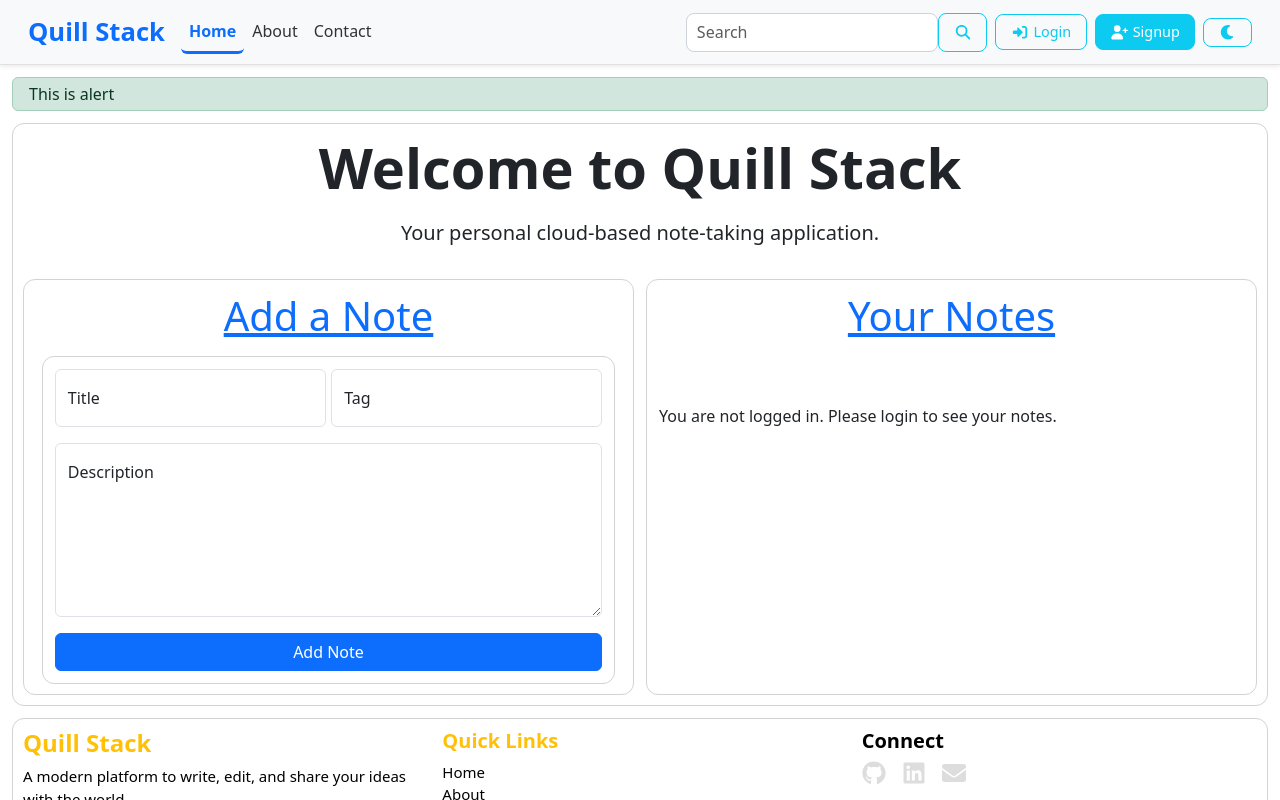
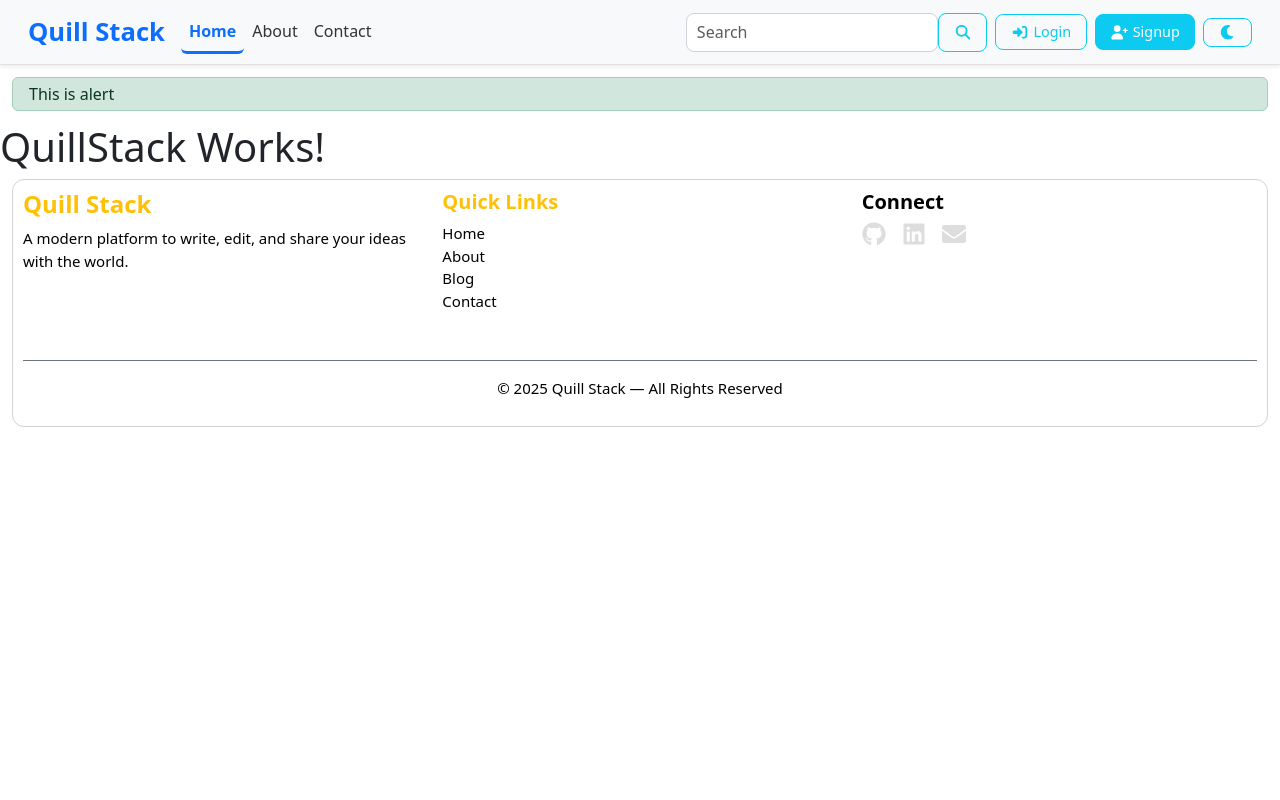
Before and after one commit to Gurpreet1109/quillstack-frontend, a React (Vite) app: page / in a window 1280 px wide. Shown: the top 800 px of the page. Built offline with nearby package versions, Linux system fonts and the light colour scheme.

Commit message:
Fix Vite paths + remove manual script

```diff
--- a/src/App.jsx
+++ b/src/App.jsx
@@ -10,7 +10,7 @@ import Notes from "./components/Notes/Notes.jsx";
 import { Routes, Route } from "react-router-dom";
 import Home from "./components/Home/Home.jsx";
 import "./App.css";
-import Alert from "./components/Alert/Alert.jsx"
+import Alert from "./components/Alert/Alert.jsx";
 
 function App() {
   return (
@@ -19,6 +19,8 @@ function App() {
         <Navbar />
         <Alert message="This is alert" />
         <Routes>
+          <Route path="/" element={<h1>QuillStack Works!</h1>} />
+          <Route path="/login" element={<h1>Login Page</h1>} />
           <Route path="/" element={<Home />} />
           <Route path="/about" element={<About />} />
           <Route path="/contact" element={<Contact />} />
```
